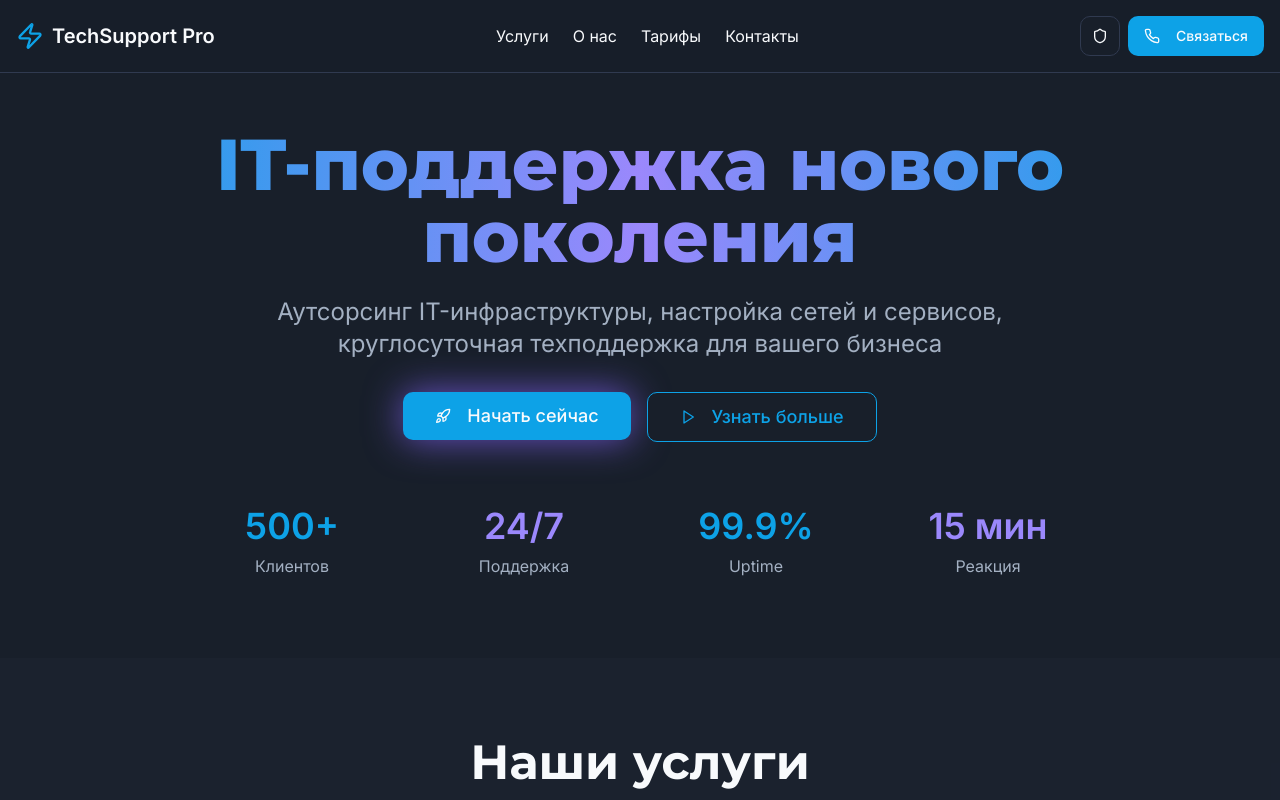
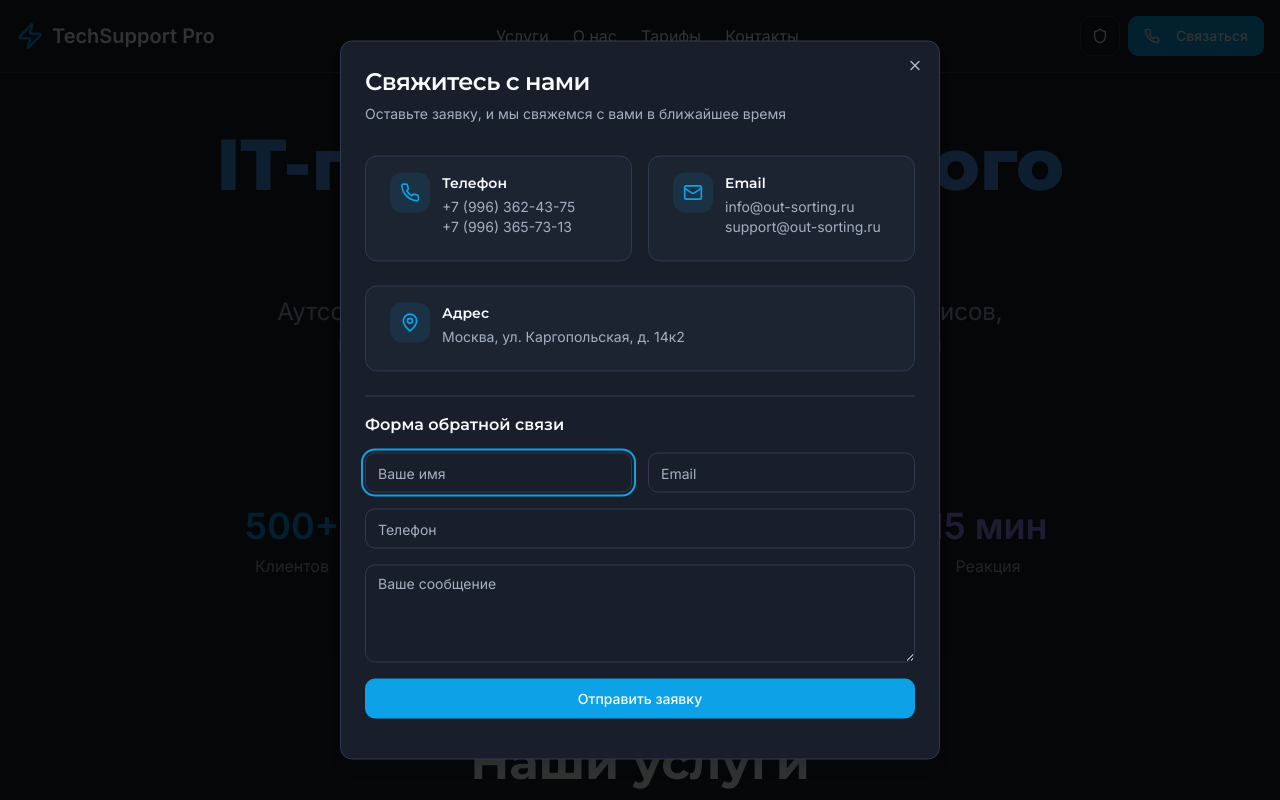
Before and after one commit to pr-poehali-dev/it-support-site, a React (Vite) app: page / in a window 1280 px wide. Both pictures are taken after a click on the button "Связаться". Shown: the top 800 px of the page. Built offline with nearby package versions, Linux system fonts and the light colour scheme.

Commit message:
Добавить попап обратной связи

```diff
--- a/src/pages/Index.tsx
+++ b/src/pages/Index.tsx
@@ -10,11 +10,19 @@ import {
 } from "@/components/ui/card";
 import { Input } from "@/components/ui/input";
 import { Textarea } from "@/components/ui/textarea";
+import {
+  Dialog,
+  DialogContent,
+  DialogDescription,
+  DialogHeader,
+  DialogTitle,
+} from "@/components/ui/dialog";
 import Icon from "@/components/ui/icon";
 
 const Index = () => {
   const navigate = useNavigate();
   const [selectedPlan, setSelectedPlan] = useState<string | null>(null);
+  const [isContactDialogOpen, setIsContactDialogOpen] = useState(false);
   const [formData, setFormData] = useState({
     name: "",
     email: "",
@@ -142,7 +150,7 @@ const Index = () => {
             >
               <Icon name="Shield" size={18} />
             </Button>
-            <Button className="bg-primary hover:bg-primary/90">
+            <Button onClick={() => setIsContactDialogOpen(true)} className="bg-primary hover:bg-primary/90">
               <Icon name="Phone" size={18} className="mr-2" />
               Связаться
             </Button>
@@ -541,6 +549,134 @@ const Index = () => {
         </div>
       </section>
 
+      <Dialog open={isContactDialogOpen} onOpenChange={setIsContactDialogOpen}>
+        <DialogContent className="sm:max-w-[600px]">
+          <DialogHeader>
+            <DialogTitle className="text-2xl">Свяжитесь с нами</DialogTitle>
+            <DialogDescription>
+              Оставьте заявку, и мы свяжемся с вами в ближайшее время
+            </DialogDescription>
+          </DialogHeader>
+
+          <div className="grid gap-6 py-4">
+            <div className="grid md:grid-cols-2 gap-4">
+              <Card className="border-border bg-card/50">
+                <CardContent className="pt-4">
+                  <div className="flex items-start gap-3">
+                    <div className="w-10 h-10 rounded-lg bg-primary/10 flex items-center justify-center flex-shrink-0">
+                      <Icon name="Phone" className="text-primary" size={20} />
+                    </div>
+                    <div>
+                      <h3 className="font-semibold text-sm mb-1">Телефон</h3>
+                      <p className="text-sm text-muted-foreground">
+                        +7 (996) 362-43-75
+                      </p>
+                      <p className="text-sm text-muted-foreground">
+                        +7 (996) 365-73-13
+                      </p>
+                    </div>
+                  </div>
+                </CardContent>
+              </Card>
+
+              <Card className="border-border bg-card/50">
+                <CardContent className="pt-4">
+                  <div className="flex items-start gap-3">
+                    <div className="w-10 h-10 rounded-lg bg-primary/10 flex items-center justify-center flex-shrink-0">
+                      <Icon name="Mail" className="text-primary" size={20} />
+                    </div>
+                    <div>
+                      <h3 className="font-semibold text-sm mb-1">Email</h3>
+                      <p className="text-sm text-muted-foreground">
+                        info@out-sorting.ru
+                      </p>
+                      <p className="text-sm text-muted-foreground">
+                        support@out-sorting.ru
+                      </p>
+                    </div>
+                  </div>
+                </CardContent>
+              </Card>
+            </div>
+
+            <Card className="border-border bg-card/50">
+              <CardContent className="pt-4">
+                <div className="flex items-start gap-3">
+                  <div className="w-10 h-10 rounded-lg bg-primary/10 flex items-center justify-center flex-shrink-0">
+                    <Icon name="MapPin" className="text-primary" size={20} />
+                  </div>
+                  <div>
+                    <h3 className="font-semibold text-sm mb-1">Адрес</h3>
+                    <p className="text-sm text-muted-foreground">
+                      Москва, ул. Каргопольская, д. 14к2
+                    </p>
+                  </div>
+                </div>
+              </CardContent>
+            </Card>
+
+            <div className="border-t border-border pt-4">
+              <h3 className="font-semibold mb-4">Форма обратной связи</h3>
+              <form className="space-y-4">
+                <div className="grid grid-cols-2 gap-4">
+                  <div>
+                    <Input
+                      placeholder="Ваше имя"
+                      value={formData.name}
+                      onChange={(e) =>
+                        setFormData({ ...formData, name: e.target.value })
+                      }
+                    />
+                  </div>
+                  <div>
+                    <Input
+                      type="email"
+                      placeholder="Email"
+                      value={formData.email}
+                      onChange={(e) =>
+                        setFormData({ ...formData, email: e.target.value })
+                      }
+                    />
+                  </div>
+                </div>
+                <div>
+                  <Input
+                    type="tel"
+                    placeholder="Телефон"
+                    value={formData.phone}
+                    onChange={(e) =>
+                      setFormData({ ...formData, phone: e.target.value })
+                    }
+                  />
+                </div>
+                <div>
+                  <Textarea
+                    placeholder="Ваше сообщение"
+                    value={formData.message}
+                    onChange={(e) =>
+                      setFormData({ ...formData, message: e.target.value })
+                    }
+                    rows={4}
+                  />
+                </div>
+                <Button
+                  type="submit"
+                  className="w-full bg-primary hover:bg-primary/90"
+                  disabled={isSubmitting}
+                >
+                  {isSubmitting ? "Отправка..." : "Отправить заявку"}
+                </Button>
+                {submitMessage && (
+                  <p className="text-sm text-center text-muted-foreground">
+                    {submitMessage}
+                  </p>
+                )}
+              </form>
+            </div>
+          </div>
+        </DialogContent>
+      </Dialog>
+
       <footer className="bg-card border-t border-border py-12 px-4">
         <div className="container mx-auto">
           <div className="grid md:grid-cols-4 gap-8 mb-8">
```
